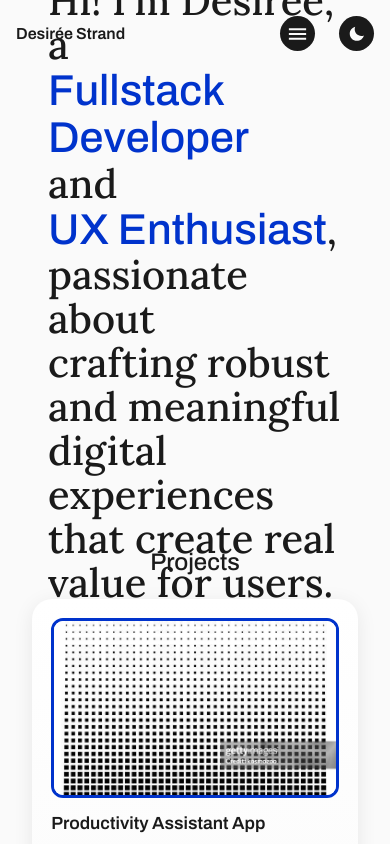
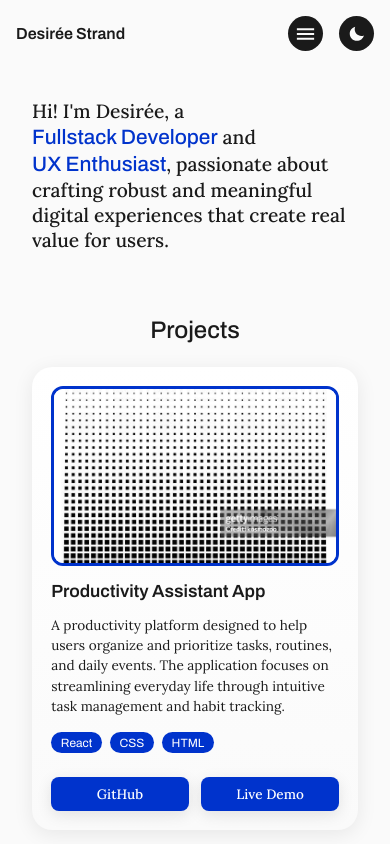
Before and after one commit to desireestrand/desireestrand.github.io, a React (Vite) app: page / in a window 390 px wide. Shown: the top 844 px of the page. Built offline with nearby package versions, Linux system fonts and the light colour scheme.

Commit message:
add responsive design to about page

```diff
--- a/src/components/Header/Header.module.css
+++ b/src/components/Header/Header.module.css
@@ -6,6 +6,8 @@
   margin: 0 auto;
   width: 100%;
   padding: 1rem;
+  position: relative;
+  z-index: 100;
 }
 
 .logo {
@@ -24,3 +26,9 @@
   align-items: center;
   gap: 1.5rem;
 }
+
+@media (max-width: 768px) {
+  .actions {
+    gap: 1rem;
+  }
+}
--- a/src/components/Hero/Hero.jsx
+++ b/src/components/Hero/Hero.jsx
@@ -4,10 +4,10 @@ function Hero() {
   return (
     <section className={s.hero}>
       <h1>
-        Hi! I'm Desirée, <br />a <span>Fullstack Developer</span> and <br />
-        <span>UX Enthusiast</span>, passionate about <br />
-        crafting robust and meaningful <br />
-        digital experiences <br />
+        Hi! I'm Desirée, a <span>Fullstack Developer</span> and <br />
+        <span>UX Enthusiast</span>, passionate about
+        crafting robust and meaningful
+        digital experiences
         that create real value for users.
       </h1>
     </section>
--- a/src/components/Hero/Hero.module.css
+++ b/src/components/Hero/Hero.module.css
@@ -1,23 +1,51 @@
 .hero {
-  height: 450px;
+  min-height: 450px;
   display: flex;
   flex-direction: column;
   align-items: center;
   justify-content: center;
-  padding: 2rem;
+  padding: 1rem;
 }
 
 .hero h1 {
-  font-size: 2.5rem;
+  font-size: 2.2rem;
   font-family: "Lora", serif;
   font-weight: 500;
-  line-height: 1.1;
+  line-height: 1.2;
+  max-width: 800px;
 }
 
 .hero span {
   display: inline-block;
-  font-size: 2.7rem;
+  font-size: 2.4rem;
   font-family: "Archivo", sans-serif;
   font-variation-settings: "wdth" 125;
   color: var(--primary-color);
 }
+
+@media (max-width: 866px) {
+  .hero {
+    min-height: auto;
+  }
+
+  .hero h1 {
+    max-width: 500px;
+    font-size: 1.6rem;
+    line-height: 1.3;
+  }
+
+  .hero span {
+    font-size: 1.7rem;
+  }
+}
+
+@media (max-width: 455px) {
+  .hero h1 {
+    max-width: 400px;
+    font-size: 1.2rem;
+  }
+
+  .hero span {
+    font-size: 1.3rem;
+  }
+}
--- a/src/components/TechBadges/TechBadges.module.css
+++ b/src/components/TechBadges/TechBadges.module.css
@@ -1,8 +1,8 @@
 .wrapper {
   display: flex;
   flex-direction: column;
-  align-items: flex-start;
   width: 100%;
+  max-width: 800px;
 }
 
 .filterGroup {
@@ -48,7 +48,6 @@
   grid-template-columns: repeat(auto-fill, minmax(100px, 1fr));
   gap: 1rem;
   width: 100%;
-  max-width: 800px;
 }
 
 .badge {
@@ -91,3 +90,15 @@
   text-align: center;
   padding: 0 5px;
 }
+
+@media (max-width: 825px) {
+  .filterGroup {
+    display: none;
+  }
+
+  .container {
+    grid-template-columns: repeat(auto-fit, minmax(70px, 1fr));
+    gap: 0.8rem;
+    width: 100%;
+  }
+}
--- a/src/pages/AboutPage/AboutPage.module.css
+++ b/src/pages/AboutPage/AboutPage.module.css
@@ -4,8 +4,9 @@
   margin: 0 auto;
   display: flex;
   flex-direction: column;
-  align-items: flex-start;
+  align-items: stretch;
   padding: 4rem 1rem 4rem;
+  overflow-x: hidden;
 }
 
 .header {
```
